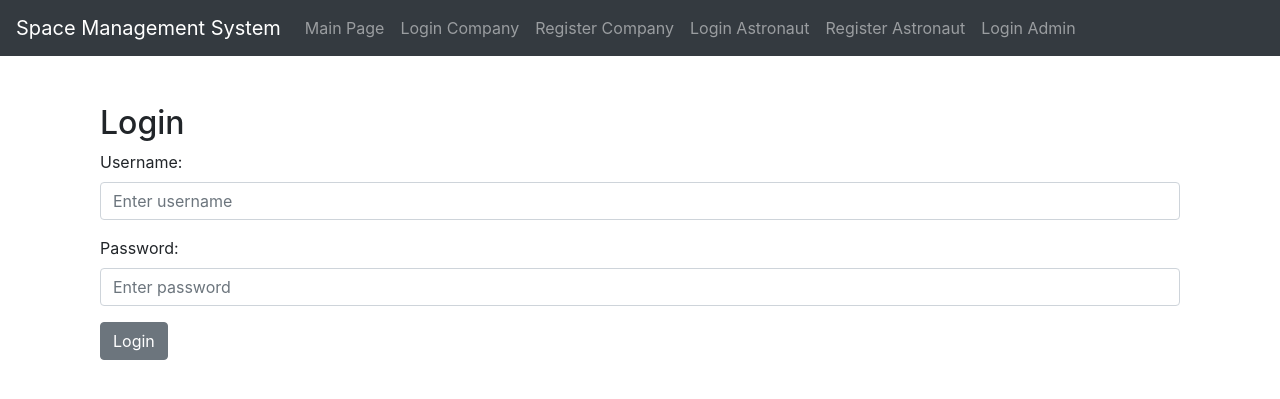
After one commit to Emre-Akgul/Space-Management-System, a Flask app: page /login_admin in a window 1280 px wide. The commit adds this page. Shown: the top 399 px of the page. Run offline with Flask 2, Linux system fonts and the light colour scheme; some libraries are stand-ins or nearby versions.

Commit message:
admin branch

```diff
--- a/Space Management System/app/app.py
+++ b/Space Management System/app/app.py
@@ -163,6 +163,89 @@ def register_astronaut():
                 message = 'Astronaut successfully registered!'
 
     return render_template('register_astronaut.html', message=message, companies=companies, roles=ROLES)
+
+
+@app.route('/login_admin', methods=['GET', 'POST'])
+def login_admin():
+    if request.method == 'POST':
+        username = request.form.get('username')
+        password = request.form.get('password')
+
+        # Username and password must not be empty
+        if not username or not password:
+            flash('Please enter both username and password!', 'danger')
+            return redirect(url_for('login_admin'))
+
+        cursor = mysql.connection.cursor(MySQLdb.cursors.DictCursor)
+
+        # Corrected SQL query to match the schema you've provided
+        cursor.execute('SELECT User.user_id, User.name, User.password, Admin.permission_level FROM User INNER JOIN Admin ON User.user_id = Admin.user_id WHERE User.username = %s', (username,))
+
+        user = cursor.fetchone()
+        if user and password == user['password']:
+            session['admin'] = user['permission_level']
+            session['loggedin'] = True
+            session['userid'] = user['user_id']
+            session['username'] = user['name']
+            return redirect(url_for('main_page'))
+        else:
+            flash('Incorrect username/password!', 'danger')
+
+    # If unsuccessful then remain in login
+    return render_template('login_admin.html')
+
+@app.route('/managed_admins', methods=['GET', 'DELETE'])
+def managed_admins(user_id):
+    if 'admin' not in session:
+            flash('You need to login as an admin to view this page.', 'danger')
+            return redirect(url_for('login_admin'))
+    elif session['admin'] != 'SuperAdmin':
+        flash('You need to be a superadmin to view this page.', 'danger')
+        return redirect(url_for('main_page'))
+    if request.method == 'DELETE':
+        cursor = mysql.connection.cursor(MySQLdb.cursors.DictCursor)
+        cursor.execute('DELETE FROM Admin WHERE user_id = %s', (user_id,))
+        mysql.connection.commit()
+        return 'Admin deleted successfully'
+    elif request.method == 'GET':
+        cursor = mysql.connection.cursor(MySQLdb.cursors.DictCursor)
+        cursor.execute('SELECT User.user_id, User.username, Admin.permission_level FROM User INNER JOIN Admin ON User.user_id = Admin.user_id')
+        admins = cursor.fetchall()
+        return render_template('managed_admins.html', admins=admins)
+
+@app.route('/managed_companies', methods=['GET', 'POST'])
+def managed_companies():
+    if 'admin' not in session:
+            flash('You need to login as an admin to view this page.', 'danger')
+            return redirect(url_for('login_admin'))
+    elif session['admin'] != 'SuperAdmin':
+        flash('You need to be a superadmin to view this page.', 'danger')
+        return redirect(url_for('main_page'))
+    cursor = mysql.connection.cursor(MySQLdb.cursors.DictCursor)
+    cursor.execute('SELECT * FROM Company INNER JOIN User ON User.user_id = Company.user_id')
+    companies = cursor.fetchall()
+    return render_template('managed_companies.html', companies=companies)
+
+@app.route('/managed_astronauts', methods=['GET', 'POST'])
+def managed_astronauts():
+    cursor = mysql.connection.cursor(MySQLdb.cursors.DictCursor)
+    cursor.execute('SELECT * FROM Astronaut INNER JOIN User ON User.user_id = Astronaut.user_id INNER JOIN Company ON Astronaut.company_id = Company.user_id INNER JOIN Role ON Astronaut.role_id = Role.role_id')
+    astronauts = cursor.fetchall()
+    return render_template('managed_astronauts.html', astronauts=astronauts)
+
+@app.route('/managed_ships', methods=['GET', 'POST'])
+def managed_ships():
+    cursor = mysql.connection.cursor(MySQLdb.cursors.DictCursor)
+    cursor.execute('SELECT * FROM Spaceship INNER JOIN Company ON Spaceship.owner_comp_id = Company.user_id')
+    ships = cursor.fetchall()
+    return render_template('managed_ships.html', ships=ships)
+
+@app.route('/managed_biddings', methods=['GET', 'POST'])
+def managed_biddings():
+    cursor = mysql.connection.cursor(MySQLdb.cursors.DictCursor)
+    cursor.execute('SELECT * FROM bid INNER JOIN space_mission ON bid.mission_id = space_mission.mission_id')
+    bids = cursor.fetchall()
+    return render_template('managed_biddings.html', bids=bids)
 
 
 
@@ -364,6 +447,11 @@ def managed_missions():
         WHERE sm.manager_comp_id = %s
     """, (manager_id,))
 
+    if 'admin' in session: # Admin can view all missions
+        cursor.execute("""
+            SELECT sm.mission_id, sm.mission_name, sm.status, sm.spaceship_id, sm.creator_comp_id, u.name AS creator_company_name, s.spaceship_name AS allocated_spaceship_name
+        """)
+
     missions = cursor.fetchall()
 
     # Prepare list to collect company IDs (both manager and creator)
@@ -475,6 +563,8 @@ def logout():
     session.pop('loggedin', None)
     session.pop('userid', None)
     session.pop('username', None)
+    if 'admin' in session:
+        session.pop('admin', None)
 
     # Inform user.
     flash('You have been logged out.', 'success')
--- a/Space Management System/app/templates/layout.html
+++ b/Space Management System/app/templates/layout.html
@@ -30,6 +30,30 @@
                 <li class="nav-item">
                     <a class="nav-link" href="{{ url_for('register_astronaut') }}">Register Astronaut</a>
                 </li>
+                <li class="nav-item">
+                    <a class="nav-link" href="{{ url_for('login_admin') }}">Login Admin</a>
+                </li>
+                {% elif 'admin' in session %}
+                <li class="nav-item">
+                    <a class="nav-link" href="{{ url_for('managed_companies') }}">Managed Companies</a>
+                </li>
+                <li class="nav-item">
+                    <a class="nav-link" href="{{ url_for('managed_astronauts') }}">Managed Astronauts</a>
+                </li>
+                <li class="nav-item">
+                    <a class="nav-link" href="{{ url_for('managed_ships') }}">Managed Ships</a>
+                </li>
+                <li class="nav-item">
+                    <a class="nav-link" href="{{ url_for('managed_missions') }}">Managed Missions</a>
+                </li>
+                <li class="nav-item">
+                    <a class="nav-link" href="{{ url_for('managed_biddings') }}">Managed Biddings</a>
+                </li>
+                    {% if session['admin'] == 'SuperAdmin' %}
+                    <li class="nav-item">
+                        <a class="nav-link" href="{{ url_for('managed_admins') }}">Managed Admins</a>
+                    </li>
+                    {% endif %}
                 {% else %}
                 <li class="nav-item">
                     <a class="nav-link" href="{{ url_for('missions') }}">Missions</a>
--- /dev/null
+++ b/Space Management System/app/templates/login_admin.html
@@ -0,0 +1,27 @@
+{% extends "layout.html" %}
+
+{% block content %}
+<div class="container mt-5">
+    <h2>Login</h2>
+    {% with messages = get_flashed_messages(with_categories=true) %}
+      {% if messages %}
+        {% for category, message in messages %}
+          <div class="alert alert-{{ category }}">{{ message }}</div>
+        {% endfor %}
+      {% endif %}
+    {% endwith %}
+
+    <form action="{{ url_for('login_admin') }}" method="post">
+        <div class="form-group">
+            <label for="username">Username:</label>
+            <input type="text" class="form-control" id="username" name="username" placeholder="Enter username">
+        </div>
+        <div class="form-group">
+            <label for="password">Password:</label>
+            <input type="password" class="form-control" id="password" name="password" placeholder="Enter password">
+        </div>
+        <button type="submit" class="btn btn-secondary">Login</button>
+    </form>
+
+</div>
+{% endblock %}
--- a/Space Management System/schema.sql
+++ b/Space Management System/schema.sql
@@ -94,6 +94,9 @@ CREATE TABLE Admin (
 	permission_level VARCHAR(256) NOT NULL,
 	FOREIGN KEY (user_id) REFERENCES User(user_id)
 );
+
+Insert into User (username, name, password, email) values ('admin', 'Admin', 'admin', 'admin@admin.com');
+Insert into Admin (user_id, permission_level) values (1, 'SuperAdmin');
 
 CREATE TABLE Company (
 	user_id INT PRIMARY KEY,
```
Also changed, not shown: Space Management System/app/templates/managed_admins.html (added, +41 -0 lines), Space Management System/app/templates/managed_astronauts.html (added, +40 -0 lines), Space Management System/app/templates/managed_biddings.html (added, +40 -0 lines), Space Management System/app/templates/managed_companies.html (added, +40 -0 lines), Space Management System/app/templates/managed_ships.html (added, +40 -0 lines).
